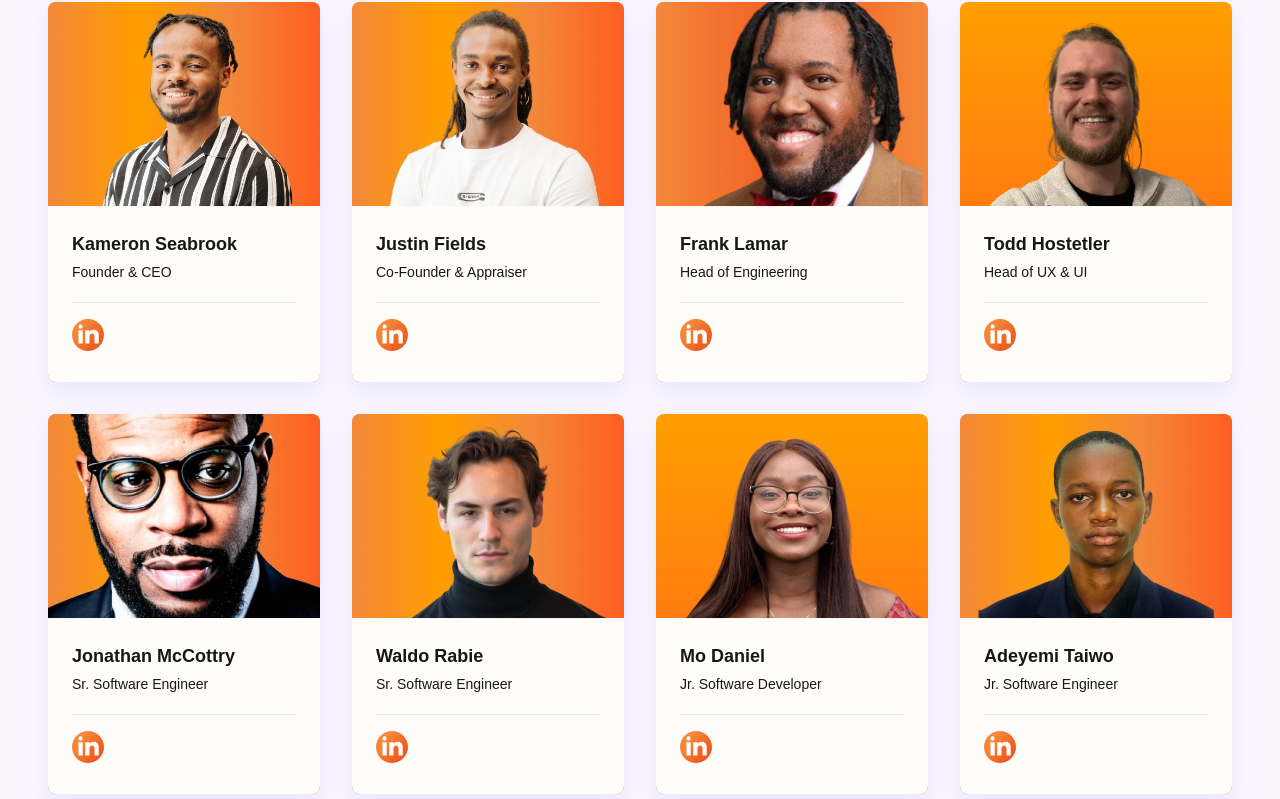
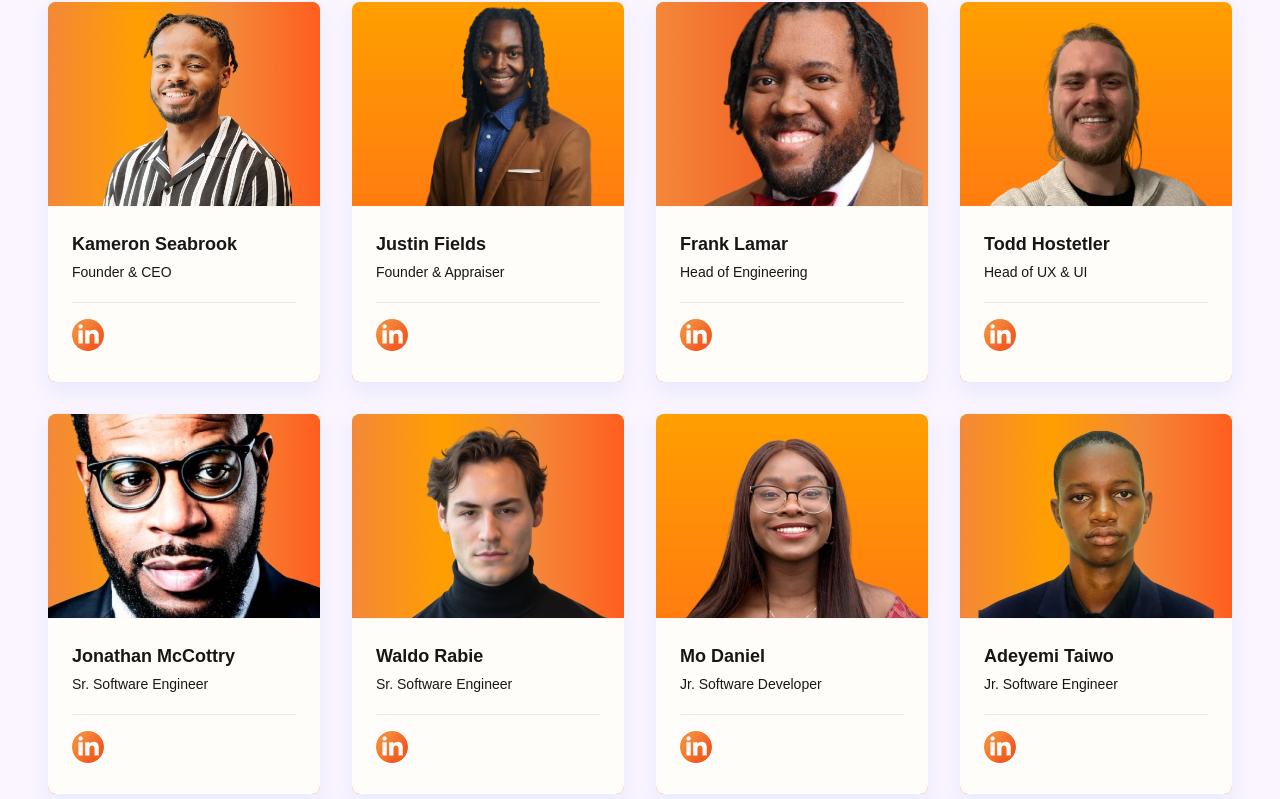
Before and after one commit to DevTaiwo18/OBAI-WEBSITE, a React (Vite) app: page /about in a window 1280 px wide. Shown: the part 1034-1833 px from the top of the page. Built offline with nearby package versions, Linux system fonts and the light colour scheme.

Commit message:
new changes to the home page

```diff
--- a/src/Component/About_Us/DreamTeam.jsx
+++ b/src/Component/About_Us/DreamTeam.jsx
@@ -1,7 +1,7 @@
 import { motion } from 'framer-motion';
 import PropTypes from 'prop-types';
 import Kameron from '../../assets/Kameron_bg2.jpg';
-import Justin from '../../assets/Justin_bg.jpg';
+import Justin from '../../assets/just.png';
 import Todd from '../../assets/todd.webp';
 import Mo from '../../assets/Mo_Daniel.png';
 import Frank from '../../assets/FrankLamarBG.jpg';
@@ -12,7 +12,7 @@ import LinkedIn from '../../assets/LinkedIn.svg';
 
 const teamMembers = [
   { name: "Kameron Seabrook", role: "Founder & CEO", image: Kameron, linkedin: "https://www.linkedin.com/in/kameron-seabrook/" },
-  { name: "Justin Fields", role: "Co-Founder & Appraiser", image: Justin, linkedin: "https://www.linkedin.com/in/justin-fields-7686b9155/" },
+  { name: "Justin Fields", role: "Founder & Appraiser", image: Justin, linkedin: "https://www.linkedin.com/in/justin-fields-7686b9155/" },
   { name: "Frank Lamar", role: "Head of Engineering", image: Frank, linkedin: "https://www.linkedin.com/in/frankielamar/" },
   { name: "Todd Hostetler", role: "Head of UX & UI", image: Todd, linkedin: "https://www.linkedin.com/in/toddhostetler/" },
   { name: "Jonathan McCottry", role: "Sr. Software Engineer", image: Jonathan, linkedin: "https://www.linkedin.com/in/jemccottry/" },
```
Also changed, not shown: src/assets/just.png (added), src/assets/justinnew.png (added).
